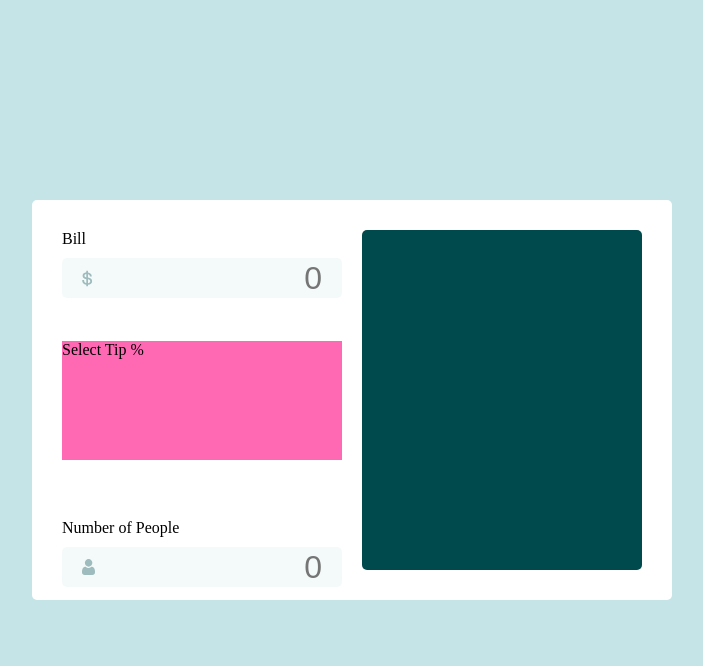
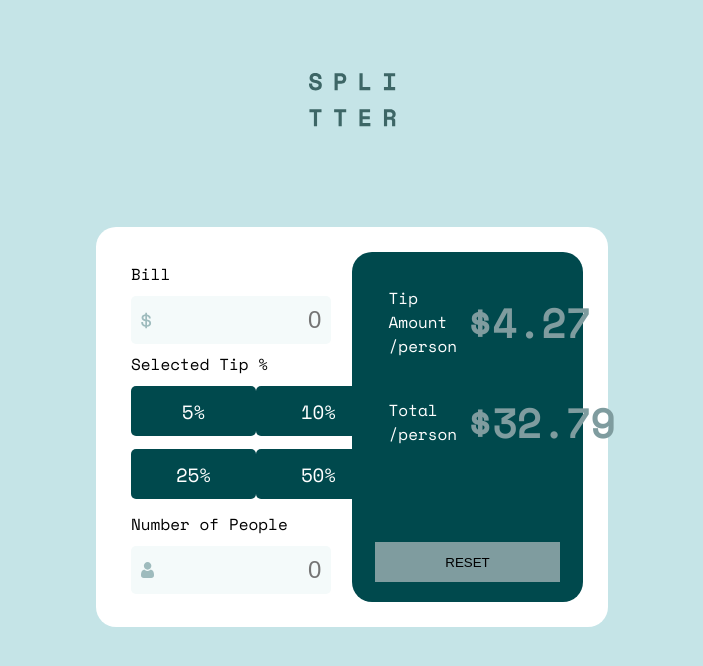
Before and after one commit to lancetoledo/tip-calculator-app, a plain HTML site: page index.html in a window 1280 px wide. Shown: the whole page, without its empty margins (288-991 px from the left). Drawn offline with nearby package versions, Linux system fonts and the light colour scheme.

Commit message:
Finished HTML and CSS

```diff
--- a/index.html
+++ b/index.html
@@ -6,15 +6,16 @@
     <meta name="viewport" content="width=device-width, initial-scale=1.0">
     <link rel="icon" type="image/png" sizes="32x32" href="./images/favicon-32x32.png">
     <link rel="stylesheet" href="style.css">
-    <title>Tip</title>
+    <title>Tip-Calculator-App</title>
 </head>
 <body>
+
+    <img id="logo"src="./images/logo.svg" alt="">
     <div class="container">
 
         <div class="left_container">
 
-
-            <div class="bill_container">
+            <div class="bill">
                 <p>Bill</p>
                 <div class="input_container">
                     <img src="./images/icon-dollar.svg" alt="">
@@ -23,37 +24,62 @@
 
             </div>
 
-            <div class="tip_container">
-                <p>Select Tip %</p>
+            <div class="tip">
+                <p>Selected Tip %</p>
 
-                <!-- <ul>
-                    <li><button>5%</button></li>
-                    <li><button>10%</button></li>
-                    <li><button>15%</button></li>
-                    <li><button>25%</button></li>
-                    <li><button>50%</button></li>
-                    <li><input id="custom" placeholder="Custom">
-                    </li>
-                  </ul> -->
+                <div class="row">
+                    <button>5%</button>
+                    <button>10%</button>
+                    <button>15%</button>
+                </div>
 
+                <div class="row">
+                    <button>25%</button>
+                    <button>50%</button>
+                    <input id="custom" type="text" placeholder="Custom">
+                </div>
 
             </div>
 
+            <div class="people">
+                <p>Number of People</p>
 
-
-            <div class="people_container">
-                <p>Number of People</p>
                 <div class="input_container">
                     <img src="./images/icon-person.svg" alt="">
                     <input type="text" placeholder="0">
                 </div>
+
+            </div>
+
+        </div>
+
+        <div class="right_container">
+            <div class="display">
+                <div class="column">
+                    <div>
+                        <p>Tip Amount</p>
+                        <p>/person</p>
+                    </div>
+                    <div>
+                        <h1>$4.27</h1>
+                    </div>
+                </div>
+                <div class="column">
+                    <div>
+                        <p>Total</p>
+                        <p>/person</p>
+                    </div>
+                    <div>
+                        <h1>$32.79</h1>
+                    </div>
+                </div>
+            </div>
+            <div class="reset">
+                <button>RESET</button>
             </div>
         </div>
 
-        <div class="right_container">
+    </div>
 
-        </div>
-
-    </div>
 </body>
 </html>
--- a/style.css
+++ b/style.css
@@ -1,148 +1,182 @@
+@import url('https://fonts.googleapis.com/css2?family=Space+Mono&display=swap');
+
 * {
     margin: 0;
     padding: 0;
     box-sizing: border-box;
 }
 
+
 body {
     width: 100vw;
     height: 100vh;
-    background-color: hsl(185, 41%, 84%);
     display: flex;
+    flex-direction: column;
     justify-content: center;
     align-items: center;
+    background-color: hsl(185, 41%, 84%);
+    font-family: 'Space Mono', monospace;
+}
+
+#logo {
+    position: relative;
+    bottom: 100px;
 }
 
 .container {
-    width: 50%;
+    width: 40%;
     height: 50%;
     background-color: hsl(0, 0%, 100%);
-    border-radius: 5px;
+    border-radius: 20px;
     display: flex;
-    justify-content: space-between;
-    padding: 30px;
+    padding: 25px;
 }
 
 .left_container {
     width: 50%;
     height: 100%;
-    /* background-color: violet; */
-    margin-right: 10px;
-    border-radius: 5px;
+    padding: 10px;
     display: flex;
     flex-direction: column;
     justify-content: space-between;
 }
 
-.bill_container {
+.input_container {
+    display: flex;
+    background: hsl(189, 41%, 97%);
+    border-radius: 5px;
+    width: 95%;
+    padding: 10px;
+    margin-top: 10px;
+    align-items: center;
+}
+
+.left_container input {
     width: 100%;
-    height: 15%;
-    /* background-color: greenyellow; */
+    border: none;
+    background: none;
+    outline: none;
+    text-align: end;
+    font-size: x-large;
+}
+
+.bill {
+    width: 100%;
+    height: 80px;
+}
+
+.tip {
+    width: 100%;
+    height: 200px;
     display: flex;
     flex-direction: column;
+}
+
+.tip p {
+    margin-top: 10px;
+    margin-bottom: 10px;
+}
+
+.row {
+    display: grid;
+    grid-template-columns: 3fr 3fr 3fr;
+    height: 100%;
+}
+
+.row button {
+    width: 125px;
+    height: 50px;
+    outline: none;
+    border: none;
+    border-radius: 5px;
+    background-color: hsl(183, 100%, 15%);
+    color: hsl(0, 0%, 100%);
+    font-family: 'Space Mono', monospace;
+    font-size: larger;
+    font-weight: 550;
+    cursor: pointer;
+}
+
+#custom {
+    width: 125px;
+    height: 50px;
+    outline: none;
+    border: none;
+    border-radius: 5px;
+    background-color: hsl(189, 41%, 97%);
+    text-align: center;
+    font-family: 'Space Mono', monospace
+}
+
+.row button:hover {
+    background-color: hsl(184, 14%, 56%);
+    color: hsl(183, 100%, 15%);
+}
+
+.people {
+    width: 100%;
+    height: 80px;
+}
+
+.right_container {
+    width: 50%;
+    height: 100%;
+    padding: 20px 0px 20px 0px;
+    background-color:hsl(183, 100%, 15%);
+    display: flex;
+    flex-direction: column;
+    justify-content: space-between;
+    border-radius: 20px;
+}
+
+.display {
+    display: flex;
+    flex-direction: column;
+    justify-content: space-between;
+    height: 30%;
+    /* margin-top: 50px; */
+}
+
+.column {
+    display: flex;
+    width: 100%;
+    justify-content: center;
 
 }
 
-.tip_container {
-    width: 100%;
-    height: 35%;
-    background-color: hotpink;
+.column div {
+    width: 45%;
+    height: 100px;
+    justify-content: center;
+    /* background-color: darkred;
+    border: 1px solid black; */
+    display: flex;
+    flex-direction: column;
 }
 
-.tip_container ul {
-    height: 100px;
-    width: 103%;
-    display: grid;
-    grid-template-columns: repeat(3, 1fr);
-
+.column div:first-child {
+    padding-left: 25px;
 }
 
-.tip_container li {
+.column h1 {
+    color: hsl(184, 14%, 56%);
+    font-size: 40px;
+}
+
+.column p {
+    color: hsl(0, 0%, 100%);
+}
+
+.reset {
     display: flex;
     justify-content: center;
-    align-items: center;
-    height: 35px;
-    width: 85px;
-    list-style: none;
-    border-radius: 4px;
+    width: 100%;
 }
 
-.tip_container button {
-    height: 100%;
-    width: 100%;
-    background-color: hsl(183, 100%, 15%);
-    border-color: transparent;
-    border-radius: 4px;
-    font-size: 18px;
-    font-weight: 500;
-    letter-spacing: 0.1em;
-    color:hsl(189, 41%, 97%);
+.reset button {
+    width: 80%;
+    height: 40px;
+    border:none;
+    background: hsl(184, 14%, 56%);
+    cursor: pointer;
 }
-
-#custom {
-    height: 100%;
-    width: 100%;
-    background-color: hsl(189, 41%, 97%);
-    border-color: 1px solid hsl(189, 41%, 97%);
-    border-style: none;
-    border-radius: 4px;
-    color: hsl(183, 100%, 15%);
-    font-size: 17px;
-    font-weight: 600;
-}
-
-
-.people_container{
-    width: 100%;
-    height: 15%;
-    display: flex;
-    flex-direction: column;
-    /* background-color: indianred; */
-}
-
-.input_container {
-    background-color: hsl(189, 41%, 97%);
-    border-radius: 5px;
-    display: flex;
-    align-items: center;
-    height: 35px;
-    margin-top: 10px;
-    padding: 20px;
-}
-
-
-
-
-/* .row1 {
-    display: flex;
-    justify-content: space-around;
-    width: 100%;
-    height: 50%;
-}
-
-.row2 {
-    display: flex;
-    width: 100%;
-    height: 50%;
-    background-color: indigo;
-} */
-
-
-.left_container input {
-    border: none;
-    outline: none;
-    background: none;
-    width: 100%;
-    text-align: end;
-    font-size:xx-large;
-}
-
-
-
-.right_container {
-    margin-left: 10px;
-    width: 50%;
-    height: 100%;
-    background-color: hsl(183, 100%, 15%);
-    border-radius: 5px;
-}
```
